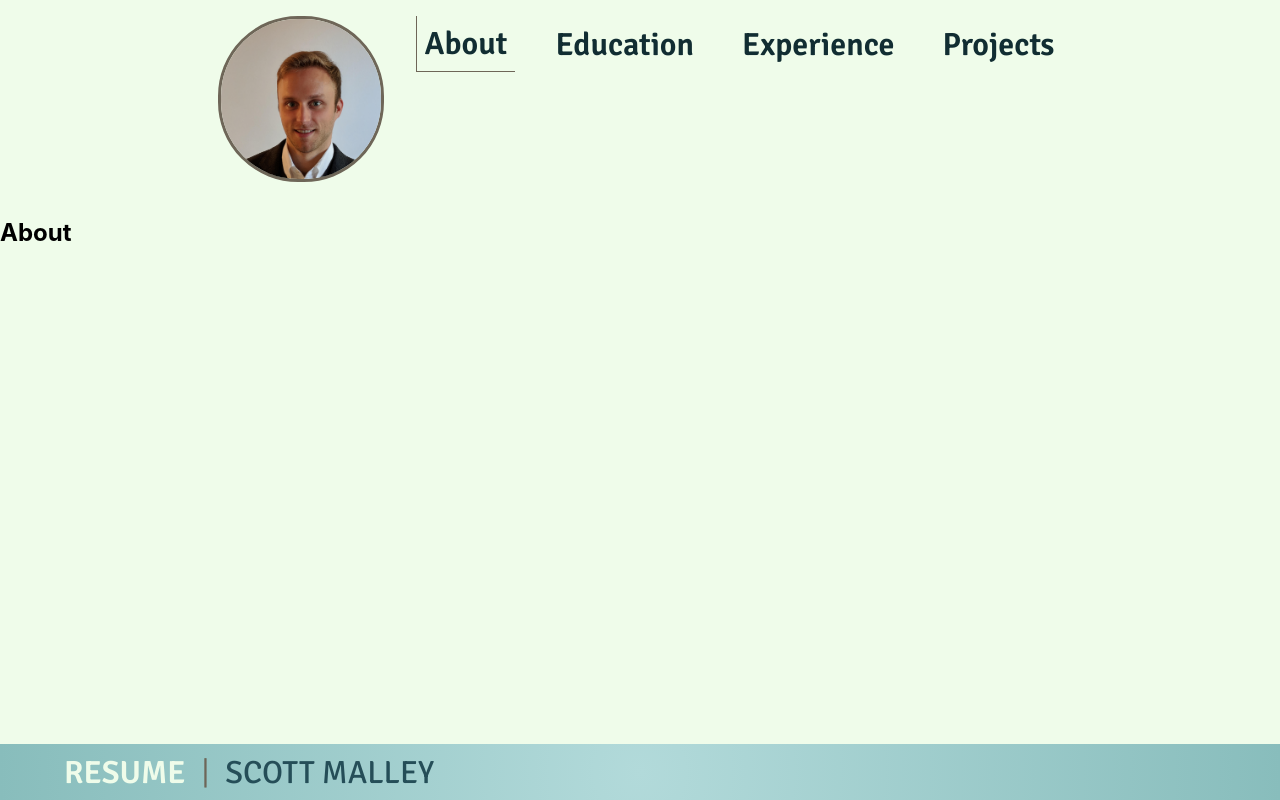
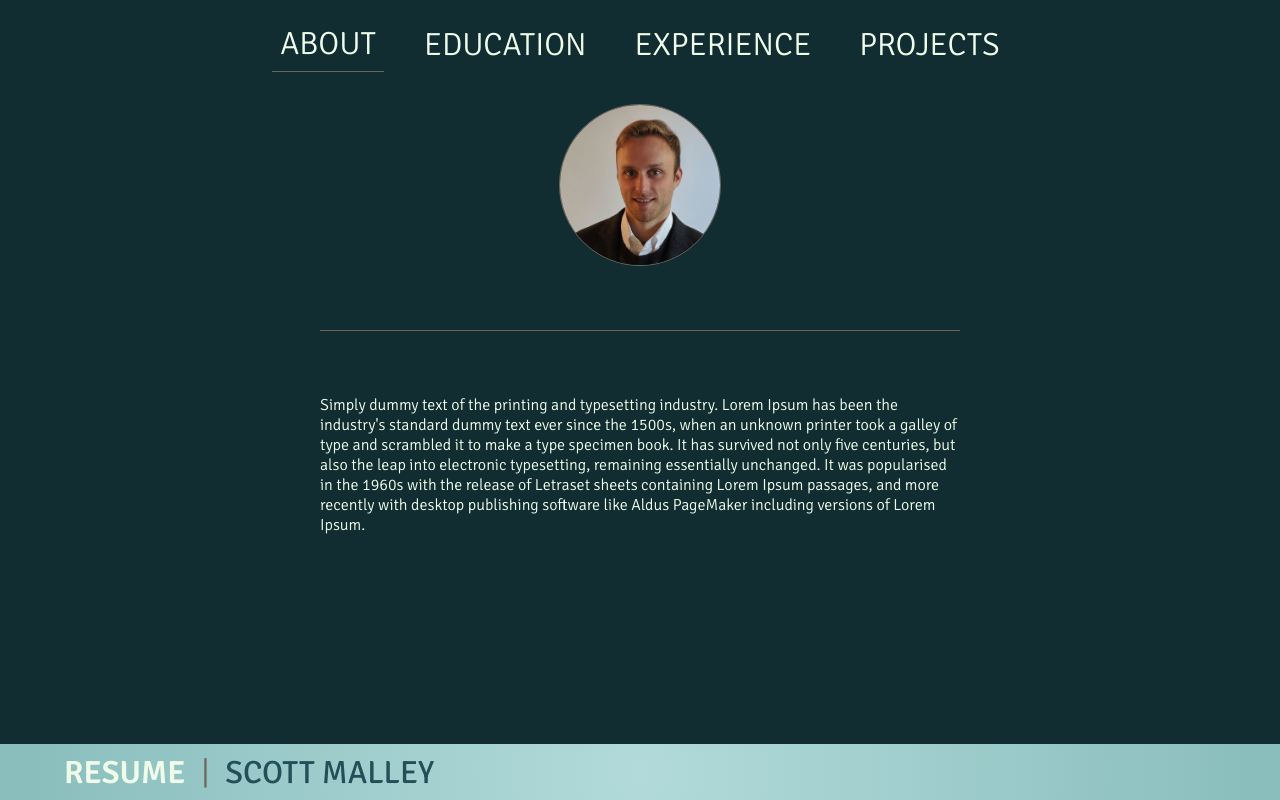
Before and after one commit to ScottRMalley/react-resume, a React (Create React App) app: page / in a window 1280 px wide. Built offline with nearby package versions, Linux system fonts and the light colour scheme.

Commit message:
updated color usage and styling

```diff
--- a/src/AppRouter.js
+++ b/src/AppRouter.js
@@ -14,7 +14,9 @@ import Projects from './pages/Projects';
 const variants = {
   loading: {
     height: 0,
-    background: 'var(--text-primary)'
+    background: 'var(--text-dark)',
+    overflow: 'hidden',
+    maxHeight: '93%',
   },
   done: {
     height: '93%',
--- a/src/Strings.js
+++ b/src/Strings.js
@@ -1,7 +1,7 @@
 const Strings = {
   name: 'Scott Malley',
   About: {
-    tagline: ''
+    tagline: 'Simply dummy text of the printing and typesetting industry. Lorem Ipsum has been the industry\'s standard dummy text ever since the 1500s, when an unknown printer took a galley of type and scrambled it to make a type specimen book. It has survived not only five centuries, but also the leap into electronic typesetting, remaining essentially unchanged. It was popularised in the 1960s with the release of Letraset sheets containing Lorem Ipsum passages, and more recently with desktop publishing software like Aldus PageMaker including versions of Lorem Ipsum.'
   },
 };
 
--- a/src/components/AppHeader.js
+++ b/src/components/AppHeader.js
@@ -1,14 +1,9 @@
 import React from 'react';
 import '../styles/components/AppHeader.css';
 import HeaderButton from './HeaderButton';
-import portrait from '../resources/images/self_portrait.jpeg';
 
 export default function AppHeader() {
     return (
-      <div className="self-portrait-container">
-        <div className="self-portrait">
-          <img src={portrait}/>
-        </div>
         <nav>
             <div className="text">
                 <HeaderButton to="/" title="About"/>
@@ -17,6 +12,5 @@ export default function AppHeader() {
                 <HeaderButton to="/projects" title="Projects"/>
             </div>
         </nav>
-      </div>
     );
 }
--- a/src/components/HeaderButton.js
+++ b/src/components/HeaderButton.js
@@ -8,7 +8,7 @@ export default function HeaderButton({to, title}) {
   const selected = location.pathname === to;
   return (
       <div className={selected ? 'header-button selected' : 'header-button'} onClick={() => history.push(to)}>
-        {title}
+        {title.toUpperCase()}
       </div>
   )
 }
--- a/src/pages/About.js
+++ b/src/pages/About.js
@@ -1,5 +1,18 @@
 import React from 'react';
+import portrait from '../resources/images/self_portrait.jpeg';
+import '../styles/pages/About.css';
+import Strings from '../Strings';
 
 export default function About() {
-  return <h2>About</h2>;
+    return (
+        <div className="about-container">
+            <div className="self-portrait">
+                <img src={portrait} alt="Self Portrait"/>
+            </div>
+            <div className="page-separator"/>
+            <div className="about-tagline">
+                {Strings.About.tagline}
+            </div>
+        </div>
+    );
 }
--- a/src/styles/components/AppHeader.css
+++ b/src/styles/components/AppHeader.css
@@ -12,36 +12,10 @@
     padding: 0.5rem;
     margin: 1rem;
     font-size: 2rem;
-    color: var(--text-dark);
+    font-family: Signika-Light, sans-serif;
+    color: var(--text-primary);
 }
 
 .selected {
     border-bottom: 0.1rem solid var(--quaternary);
-    border-left: 0.1rem solid var(--quaternary);
 }
-
-a {
-    color: var(--secondary);
-}
-
-.self-portrait {
-    width: 10rem;
-    height: 10rem;
-    border-radius: 5rem;
-    overflow: hidden;
-    margin: 1rem;
-    border: var(--quaternary) solid 0.2rem;
-}
-
-.self-portrait-container {
-    display: flex;
-    flex-direction: row;
-    align-items: flex-start;
-    justify-content: center;
-}
-
-img {
-    width: 100%;
-    object-fit: contain;
-    object-position: 0 -2rem;
-}
--- /dev/null
+++ b/src/styles/pages/About.css
@@ -0,0 +1,37 @@
+.self-portrait {
+    width: 10rem;
+    height: 10rem;
+    border-radius: 50%;
+    overflow: hidden;
+    margin: 1rem;
+    border: var(--quaternary) solid 0.1rem;
+}
+
+.page-separator {
+    display: flex;
+    width: 50%;
+    flex: 1;
+    padding-top: 3rem;
+    border-bottom: var(--quaternary) solid 0.1rem;
+}
+
+.about-container {
+    display: flex;
+    flex-direction: column;
+    justify-content: flex-start;
+    align-items: center;
+    flex: 12;
+    font-family: Signika-Light, sans-serif;
+    color: var(--text-primary);
+}
+
+.about-tagline {
+    display: flex;
+    flex: 8;
+    padding: 5%;
+    width: 50%;
+}
+
+img {
+    width: 100%;
+}
```
Also changed, not shown: src/resources/images/self_portrait.jpeg. Lines whose indentation alone changed are shown as unchanged.
